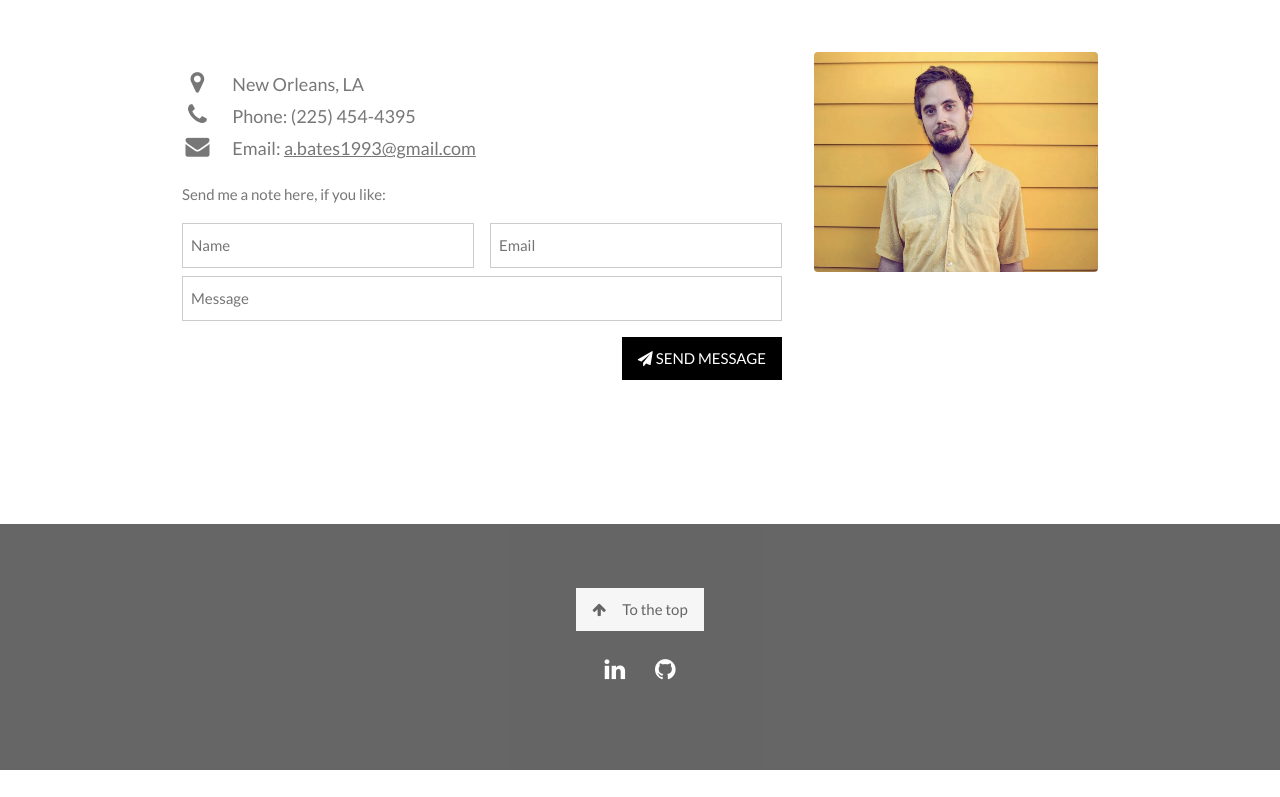
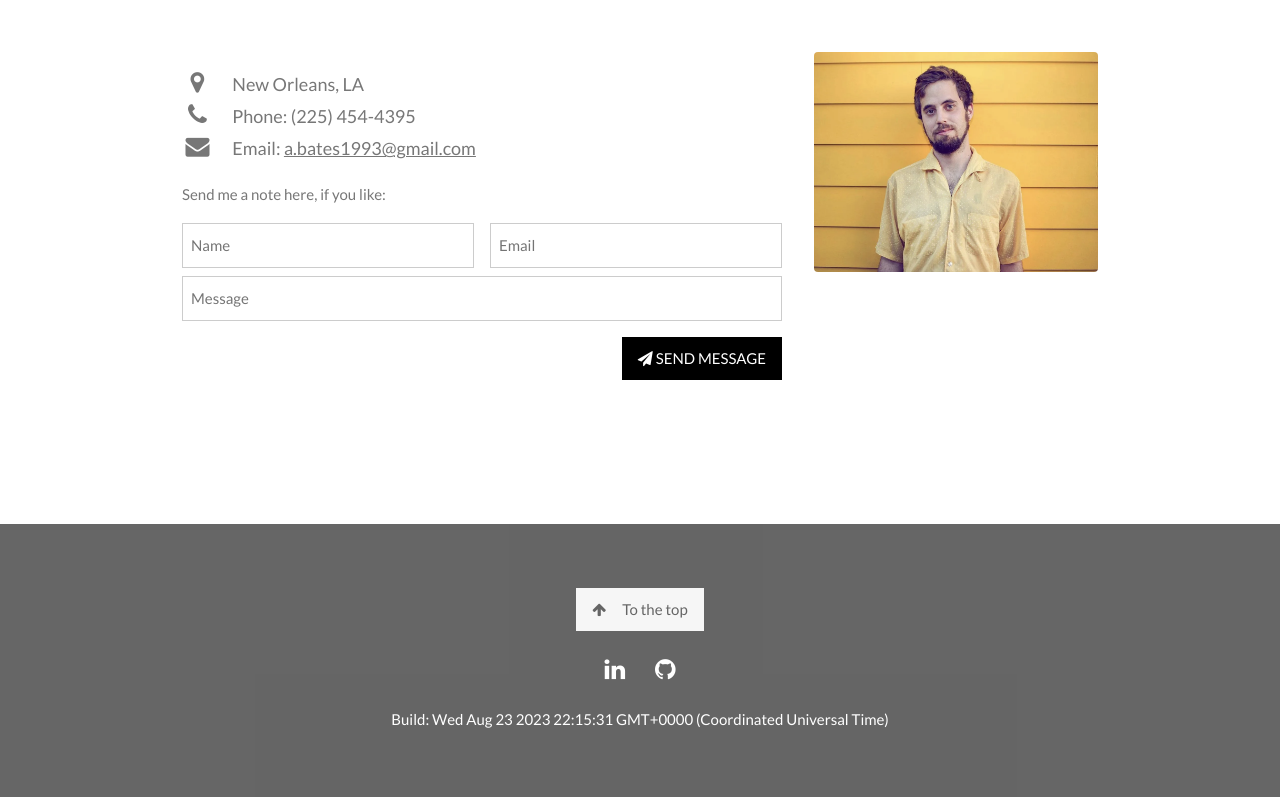
Before and after one commit to clydebates/clydebates.github.io, an Angular app: page / in a window 1280 px wide. Shown: the part 2375-3172 px from the top of the page. Before the commit the page ends 3145 px from the top, so only its background shows below. Built offline with nearby package versions, Linux system fonts and the light colour scheme.

Commit message:
New branch

```diff
--- a/angular.json
+++ b/angular.json
@@ -1,5 +1,4 @@
 {
-  "$schema": "./node_modules/@angular/cli/lib/config/schema.json",
   "version": 1,
   "newProjectRoot": "projects",
   "projects": {
@@ -60,6 +59,9 @@
           },
           "defaultConfiguration": "production"
         },
+        "deploy": {
+          "builder": "angular-cli-ghpages:deploy"
+        },
         "serve": {
           "builder": "@angular-devkit/build-angular:dev-server",
           "configurations": {
--- a/package.json
+++ b/package.json
@@ -18,6 +18,7 @@
     "@angular/platform-browser": "^14.0.0",
     "@angular/platform-browser-dynamic": "^14.0.0",
     "@angular/router": "^14.0.0",
+    "angular-cli-ghpages": "^0.1.7",
     "rxjs": "~7.5.0",
     "tslib": "^2.3.0",
     "zone.js": "~0.11.4"
--- a/src/app/app.component.html
+++ b/src/app/app.component.html
@@ -202,6 +202,10 @@
     <a class="footer-icon" href="https://www.linkedin.com/in/clydebates"><i class="fa fa-linkedin w3-hover-opacity"></i></a>
     <a class="footer-icon" href="https://www.github.com/clydebates"><i class="fa fa-github w3-hover-opacity"></i></a>
   </div>
+
+  <div>
+    Build: {{now}}
+  </div>
 </footer>
 
 <script>
--- a/src/app/app.component.ts
+++ b/src/app/app.component.ts
@@ -6,5 +6,5 @@ import { Component } from '@angular/core';
   styleUrls: ['./app.component.css']
 })
 export class AppComponent {
-  title = 'mywebsite';
+  now: Date = new Date();
 }
```
Also changed, not shown: 1 other file (tests, documents, lock files or other folders).
